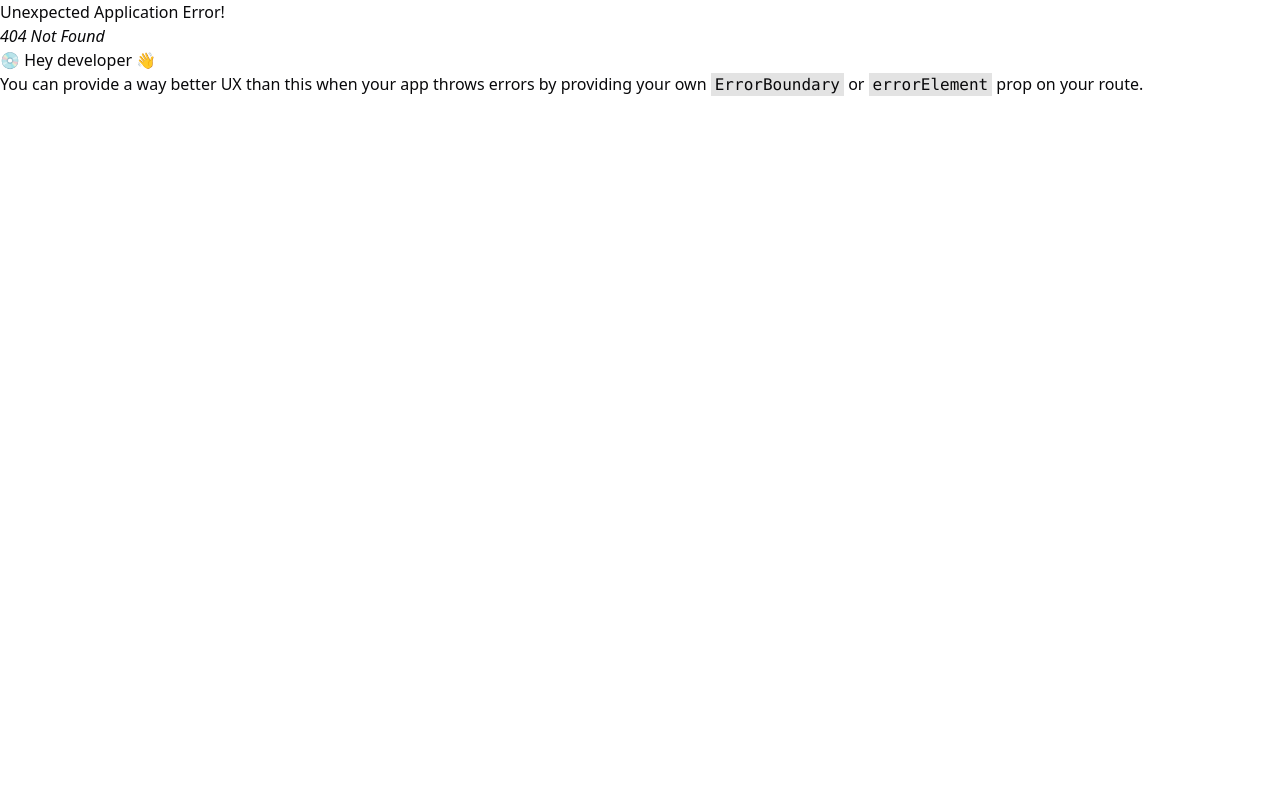
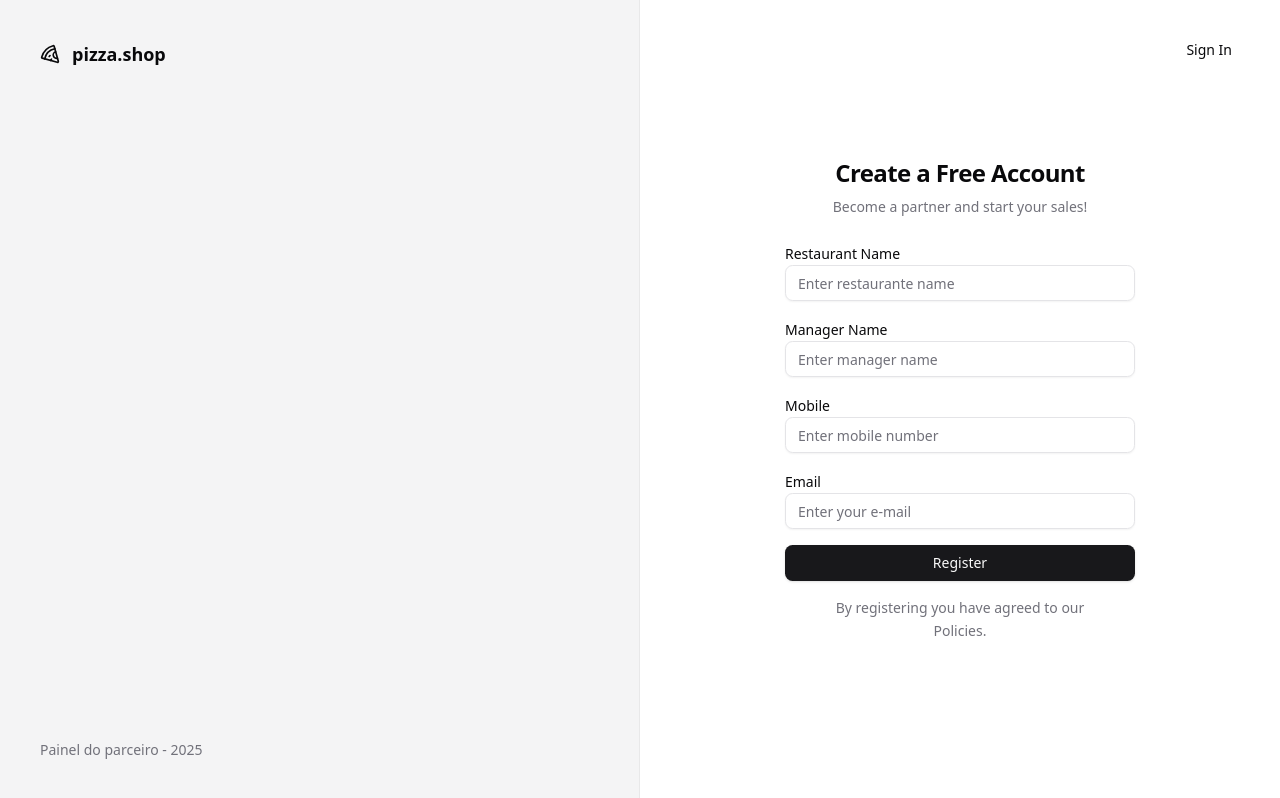
Before and after one commit to rodrigopaixao/pizza-shop-portfolio, a React (Vite) app: page /sign-up in a window 1280 px wide. Before the commit this address had no page. Built offline with nearby package versions, Linux system fonts and the light colour scheme.

Commit message:
added sign in and sign up pages using zod for forms

```diff
--- a/package.json
+++ b/package.json
@@ -21,6 +21,7 @@
     "react-helmet-async": "^2.0.5",
     "react-hook-form": "^7.54.2",
     "react-router": "^7.1.5",
+    "sonner": "^1.7.4",
     "tailwind-merge": "^3.0.1",
     "tailwindcss-animate": "^1.0.7",
     "zod": "^3.24.2"
--- a/src/App.tsx
+++ b/src/App.tsx
@@ -2,6 +2,7 @@ import './index.css'
 
 import { Helmet, HelmetProvider } from 'react-helmet-async'
 import { RouterProvider } from 'react-router/dom'
+import { Toaster } from 'sonner'
 
 import { router } from '@/routes.tsx'
 
@@ -9,6 +10,7 @@ export function App() {
   return (
     <HelmetProvider>
       <Helmet titleTemplate="%s | Pizza Shop" />
+      <Toaster richColors />
       <RouterProvider router={router} />
     </HelmetProvider>
   )
--- a/src/pages/_layouts/auth-layout.tsx
+++ b/src/pages/_layouts/auth-layout.tsx
@@ -14,7 +14,7 @@ export function AuthLayout() {
         </footer>
       </div>
 
-      <div className="ju flex flex-col items-center justify-center">
+      <div className="ju relative flex flex-col items-center justify-center">
         <Outlet />
       </div>
     </div>
--- a/src/pages/auth/sign-in.tsx
+++ b/src/pages/auth/sign-in.tsx
@@ -1,5 +1,7 @@
 import { Helmet } from 'react-helmet-async'
 import { useForm } from 'react-hook-form'
+import { Link } from 'react-router'
+import { toast } from 'sonner'
 import { z } from 'zod'
 
 import { Button } from '@/components/ui/button.tsx'
@@ -25,12 +27,25 @@ export function SignIn() {
     })
 
     console.log(formData)
+
+    toast.success('Authentication email was successfully sent', {
+      action: {
+        label: 'Reenviar',
+        onClick: () => {
+          handleSignIn(formData)
+        },
+      },
+    })
   }
 
   return (
     <>
       <Helmet title="Login" />
       <div className="p-8">
+        <Button variant="ghost" asChild className="absolute top-8 right-8">
+          <Link to="/sign-up">Sign Up</Link>
+        </Button>
+
         <div className="flex w-[350px] flex-col justify-center gap-6">
           <div className="flex flex-col gap-2 text-center">
             <h1 className="text-2xl font-semibold tracking-tight">
--- /dev/null
+++ b/src/pages/auth/sign-up.tsx
@@ -0,0 +1,115 @@
+import { Helmet } from 'react-helmet-async'
+import { useForm } from 'react-hook-form'
+import { Link, useNavigate } from 'react-router'
+import { toast } from 'sonner'
+import { z } from 'zod'
+
+import { Button } from '@/components/ui/button.tsx'
+import { Input } from '@/components/ui/input.tsx'
+import { Label } from '@/components/ui/label.tsx'
+
+const signUpForm = z.object({
+  restaurantName: z.string(),
+  managerName: z.string(),
+  phone: z.string(),
+  email: z.string().email(),
+})
+
+type SignUpForm = z.infer<typeof signUpForm>
+
+export function SignUp() {
+  const {
+    register,
+    handleSubmit,
+    formState: { isSubmitting },
+  } = useForm<SignUpForm>()
+
+  const navigate = useNavigate()
+
+  async function handleSignUp(formData: SignUpForm) {
+    await new Promise((resolve) => {
+      setTimeout(resolve, 2000)
+    })
+
+    console.log(formData)
+
+    toast.success('Restaurant signup successfully.', {
+      action: {
+        label: 'Sign In',
+        onClick: () => navigate('/sign-in'),
+      },
+    })
+  }
+
+  return (
+    <>
+      <Helmet title="Cadastro" />
+      <div className="p-8">
+        <Button variant="ghost" asChild className="absolute top-8 right-8">
+          <Link to="/sign-in">Sign In</Link>
+        </Button>
+
+        <div className="flex w-[350px] flex-col justify-center gap-6">
+          <div className="flex flex-col gap-2 text-center">
+            <h1 className="text-2xl font-semibold tracking-tight">
+              Create a Free Account
+            </h1>
+            <p className="text-muted-foreground text-sm">
+              Become a partner and start your sales!
+            </p>
+          </div>
+
+          <form className="space-y-4" onSubmit={handleSubmit(handleSignUp)}>
+            <div className="space-y-2">
+              <Label htmlFor="restaurantName">Restaurant Name</Label>
+              <Input
+                id="restaurantName"
+                type="text"
+                placeholder="Enter restaurante name"
+                {...register('restaurantName')}
+              />
+            </div>
+
+            <div className="space-y-2">
+              <Label htmlFor="managerName">Manager Name</Label>
+              <Input
+                id="managerName"
+                type="text"
+                placeholder="Enter manager name"
+                {...register('managerName')}
+              />
+            </div>
+
+            <div className="space-y-2">
+              <Label htmlFor="mobile">Mobile</Label>
+              <Input
+                id="mobile"
+                type="tel"
+                placeholder="Enter mobile number"
+                {...register('email')}
+              />
+            </div>
+
+            <div className="space-y-2">
+              <Label htmlFor="email">Email</Label>
+              <Input
+                id="email"
+                type="email"
+                placeholder="Enter your e-mail"
+                {...register('email')}
+              />
+            </div>
+
+            <Button disabled={isSubmitting} className="w-full" type="submit">
+              Register
+            </Button>
+
+            <p className="text-muted-foreground px-6 text-center text-sm leading-relaxed">
+              By registering you have agreed to our Policies.
+            </p>
+          </form>
+        </div>
+      </div>
+    </>
+  )
+}
--- a/src/routes.tsx
+++ b/src/routes.tsx
@@ -4,6 +4,7 @@ import { AppLayout } from '@/pages/_layouts/app-layout.tsx'
 import { AuthLayout } from '@/pages/_layouts/auth-layout.tsx'
 import { DashboardPage } from '@/pages/app/dashboard.tsx'
 import { SignIn } from '@/pages/auth/sign-in.tsx'
+import { SignUp } from '@/pages/auth/sign-up.tsx'
 
 export const router = createBrowserRouter([
   {
@@ -24,6 +25,10 @@ export const router = createBrowserRouter([
         path: '/sign-in',
         element: <SignIn />,
       },
+      {
+        path: '/sign-up',
+        element: <SignUp />,
+      },
     ],
   },
 ])
```
Also changed, not shown: 1 other file (tests, documents, lock files or other folders).
